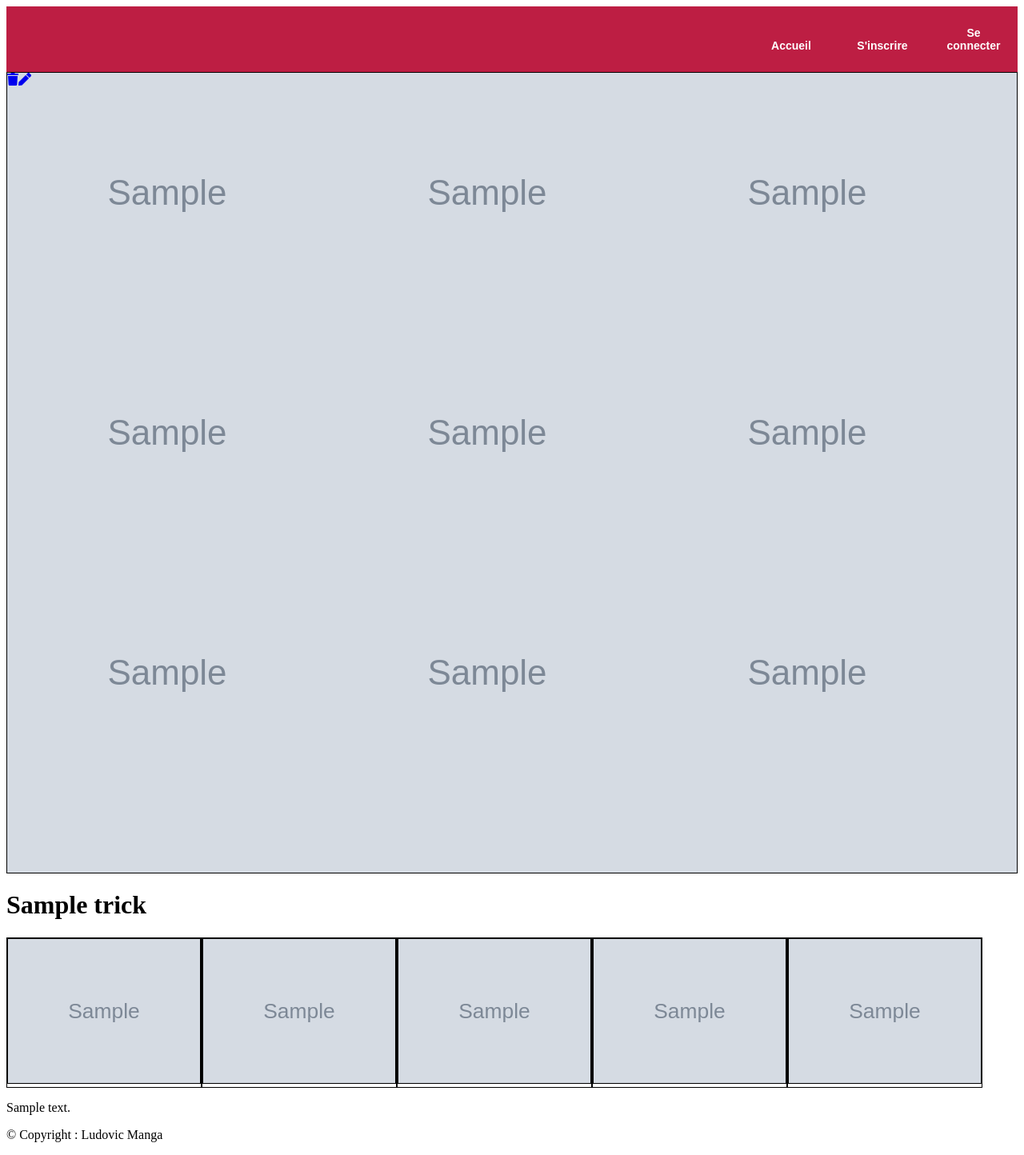
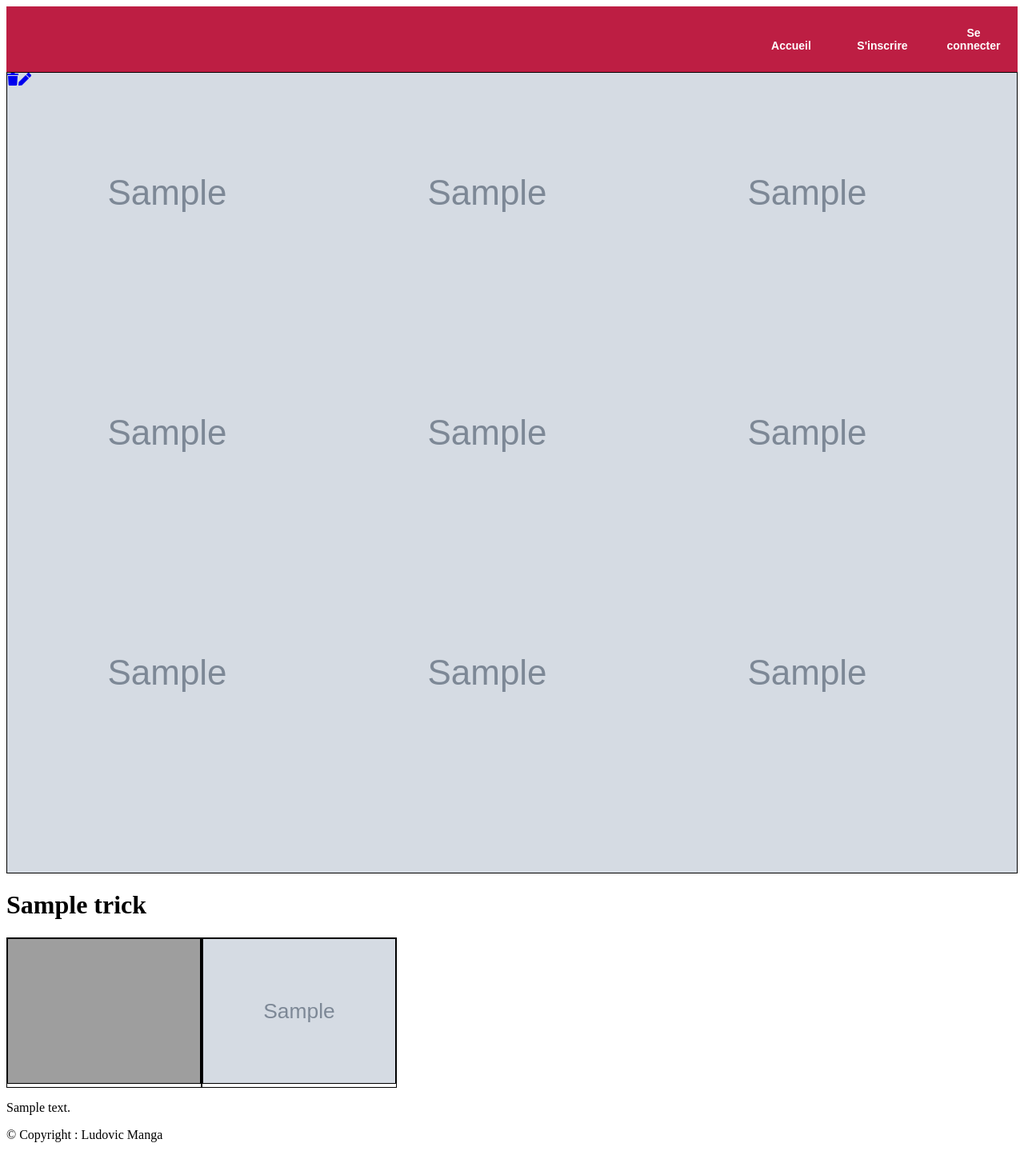
Before and after one commit to Ludovicmanga/SnowTricks_Project, a Symfony app: template templates/trick/show.html.twig in a window 1280 px wide. Shown: the whole page at 80% size. Run offline with Twig, Linux system fonts and the light colour scheme; the template is opened without the code that fills it: most values are stand-ins (such as "Sample title", 1, 10 or a date in 2020); grey boxes marked "Sample" are stand-in pictures; some libraries are stand-ins or nearby versions; grey boxes are pictures that could not be loaded.

Commit message:
adding of a + icon on the trick creation form

```diff
--- a/src/Controller/TrickController.php
+++ b/src/Controller/TrickController.php
@@ -26,7 +26,7 @@ class TrickController extends AbstractController
     }
 
     /**
-     * @Route("/trick/create", name="trick_create")
+     * @Route("/create/trick", name="trick_create")
      */
     public function createTrick(Request $request, EntityManagerInterface $manager)
      {
--- a/templates/trick/creation.html.twig
+++ b/templates/trick/creation.html.twig
@@ -9,8 +9,11 @@
 {{ form_row(formTrickCreation.name, { 'attr' : {'placeholder' : " Nom de la figure"} })}}
 {{ form_row(formTrickCreation.description, { 'attr' : {'placeholder' : " Description de la figure"} })}}
 {{ form_row(formTrickCreation.GroupId, { 'attr' : {'placeholder' : " Groupe de la figure"} })}}
+<i class="far fa-plus-square"></i> Créer un groupe
 {{ form_row(formTrickCreation.image, { 'attr' : {'placeholder' : " image de la figure"} })}}
+<i class="far fa-plus-square"></i> Ajouter une autre image
 {{ form_row(formTrickCreation.video, { 'attr' : {'placeholder' : " Video de la figure"} })}}
+<i class="far fa-plus-square"></i> Ajouter une autre vidéo<br>
 <button type="submit">Créer l'article</button>
 
 {{ form_end(formTrickCreation)}}
--- a/templates/trick/show.html.twig
+++ b/templates/trick/show.html.twig
@@ -50,11 +50,13 @@
 </div>
 <h1> {{ trick.name }} </h1>
 <div id="mediaSection">
-    <div class="media" id="media1"><img src="../../{{ trick.image }}"></div>
+
+{% for video in videos %}
+    <div class="media" id="media1"><img src="../../{{ trick.video }}"></div>
+{% endfor %}
+{% for image in images %}
     <div class="media" id="media2"><img src="../../{{ trick.image }}"></div>
-    <div class="media" id="media3"><img src="../../{{ trick.image }}"></div>
-    <div class="media" id="media4"><img src="../../{{ trick.image }}"></div>
-    <div class="media" id="media5"><img src="../../{{ trick.image }}"></div>
+{% endfor %}
 </div>
 
 <p>
```
